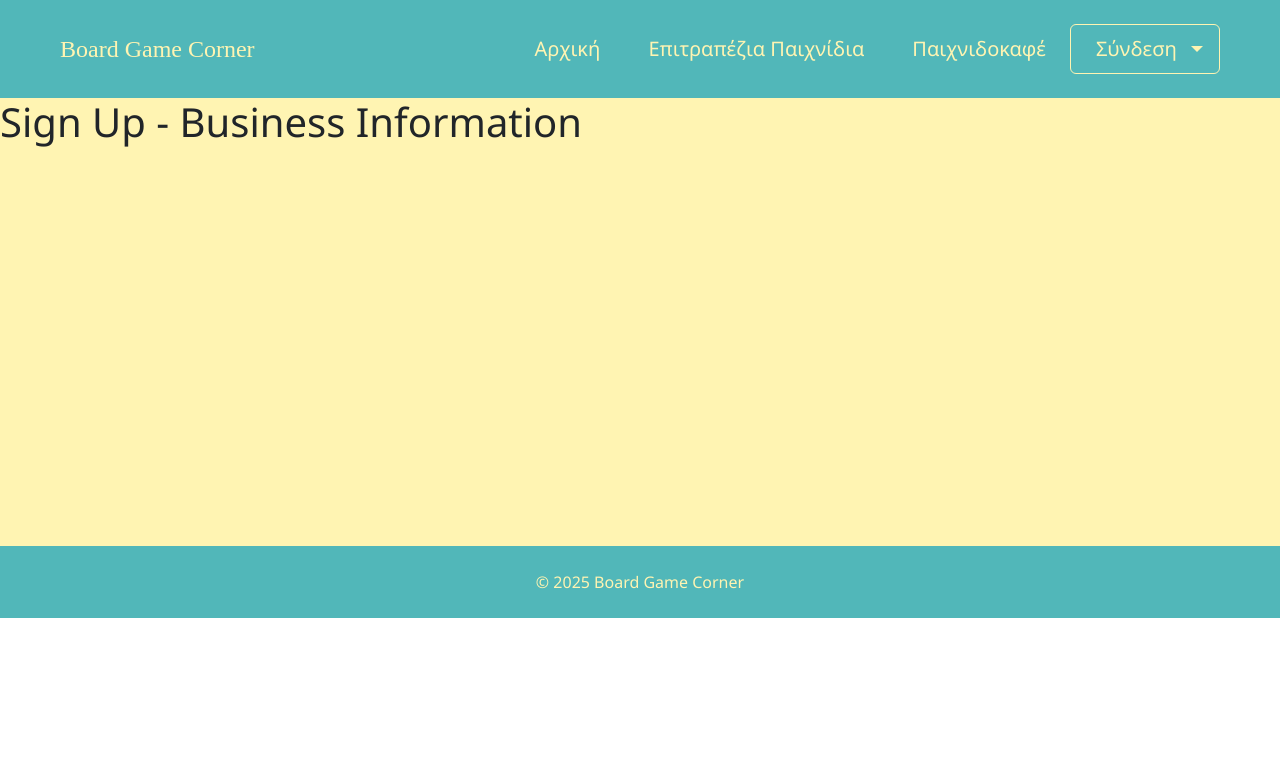
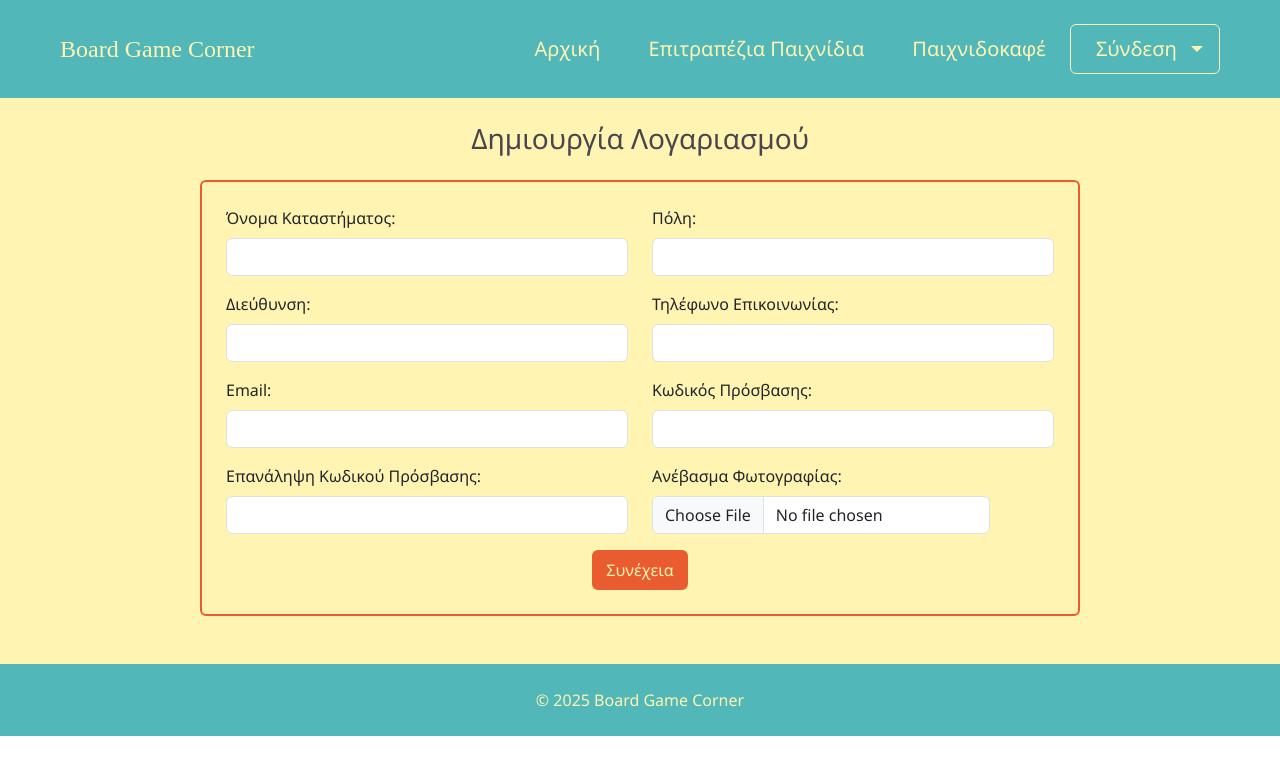
Before and after one commit to stellavl/board-game-corner, a React (Create React App) app in the folder frontend/: page /signup/business in a window 1280 px wide. Shown: the top 774 px of the page. Built offline with nearby package versions, Linux system fonts and the light colour scheme; the HTML template or start-up script is replaced by a standard one.

Commit message:
create signup page for business

```diff
--- a/frontend/src/pages/SignUpBusiness.jsx
+++ b/frontend/src/pages/SignUpBusiness.jsx
@@ -1,10 +1,163 @@
-import React from 'react';
+import React, { useState } from "react";
+import { Container, Card, Form, Row, Col, Image } from "react-bootstrap";
+import OrangeButton from "../components/common/OrangeButton";
+import { useNavigate } from "react-router-dom";
 
 const SignUpBusiness = () => {
+    const [formData, setFormData] = useState({
+        cafeName: "",
+        city: "",
+        address: "",
+        email: "",
+        phone: "",
+        password: "",
+        confirmPassword: "",
+    });
+
+    const [errors, setErrors] = useState({});
+    const [photoPreview, setPhotoPreview] = useState(null);
+    const navigate = useNavigate();
+
+    const validateForm = () => {
+        let newErrors = {};
+
+        if (!formData.cafeName) newErrors.cafeName = "Το όνομα του παιχνιδοκαφέ σας είναι υποχρεωτικό.";
+        if (!formData.city) newErrors.city = "Η πόλη είναι υποχρεωτική.";
+        if (!formData.address) newErrors.address = "Το τηλέφωνο είναι υποχρεωτικό.";
+
+        if (!formData.email) {
+            newErrors.email = "Το email είναι υποχρεωτικό.";
+        } else if (!/^[^\s@]+@[^\s@]+\.[^\s@]+$/.test(formData.email)) {
+            newErrors.email = "Το email δεν είναι έγκυρο.";
+        }
+
+        if (!formData.phone) {
+            newErrors.phone = "Το τηλέφωνο είναι υποχρεωτικό.";
+        } else if (!/^\d{10}$/.test(formData.phone)) {
+            newErrors.phone = "Το τηλέφωνο πρέπει να αποτελείται από 10 ψηφία.";
+        }
+
+        if (!formData.password) {
+            newErrors.password = "Ο κωδικός πρόσβασης είναι υποχρεωτικός.";
+        } else if (formData.password.length < 6) {
+            newErrors.password = "Ο κωδικός πρέπει να έχει τουλάχιστον 6 χαρακτήρες.";
+        }
+
+        if (formData.password !== formData.confirmPassword) {
+            newErrors.confirmPassword = "Οι κωδικοί δεν ταιριάζουν.";
+        }
+
+        setErrors(newErrors);
+        return Object.keys(newErrors).length === 0;
+    };
+
+    const handleChange = (e) => {
+        const { name, value, type, files } = e.target;
+        if (type === "file") {
+            const file = files[0];
+            if (file) {
+                setFormData({ ...formData, photo: file });
+                setPhotoPreview(URL.createObjectURL(file));
+            }
+        } else {
+            setFormData({ ...formData, [name]: value });
+        }
+    };
+
+    const handleSubmit = (e) => {
+        e.preventDefault();
+        if (validateForm()) {
+            console.log("Sign Up Data:", formData);
+            // navigate('/home');
+        }
+    };
+
     return (
-        <div>
-            <h1>Sign Up - Business Information</h1>
-        </div>
+        <>
+         <Row>
+            <h3 className="text-center my-4" style={{ color: "var(--color-gray-purple)" }}>Δημιουργία Λογαριασμού</h3>
+        </Row>
+        <Container className="d-flex justify-content-center">
+            <Card className="p-4 border-2" style={{ borderColor: "var(--color-orange)", backgroundColor: "var(--color-soft-yellow)", width: "55rem" }}>
+                <Form onSubmit={handleSubmit}>
+                    <Row className="mb-3">
+                        <Col md={6}>
+                            <Form.Group>
+                                <Form.Label>Όνομα Καταστήματος:</Form.Label>
+                                <Form.Control type="text" name="cafeName" value={formData.cafeName} onChange={handleChange} />
+                                {errors.cafeName && <div className="text-danger">{errors.cafeName}</div>}
+                            </Form.Group>
+                        </Col>
+                        <Col md={6}>
+                            <Form.Group>
+                                <Form.Label>Πόλη:</Form.Label>
+                                <Form.Control type="text" name="city" value={formData.city} onChange={handleChange} />
+                                {errors.city && <div className="text-danger">{errors.city}</div>}
+                            </Form.Group>
+                        </Col>
+                    </Row>
+
+                    <Row className="mb-3">
+                        <Col md={6}>
+                            <Form.Group>
+                                <Form.Label>Διεύθυνση:</Form.Label>
+                                <Form.Control type="text" name="address" value={formData.address} onChange={handleChange} />
+                                {errors.address && <div className="text-danger">{errors.address}</div>}
+                            </Form.Group>
+                        </Col>
+                        <Col md={6}>
+                            <Form.Group>
+                                <Form.Label>Τηλέφωνο Επικοινωνίας:</Form.Label>
+                                <Form.Control type="text" name="phone" value={formData.phone} onChange={handleChange} />
+                                {errors.phone && <div className="text-danger">{errors.phone}</div>}
+                            </Form.Group>
+                        </Col>
+                    </Row>
+                    <Row className="mb-3">
+                       <Col md={6}>
+                            <Form.Group>
+                                <Form.Label>Email:</Form.Label>
+                                <Form.Control type="email" name="email" value={formData.email} onChange={handleChange} />
+                                {errors.email && <div className="text-danger">{errors.email}</div>}
+                            </Form.Group>
+                        </Col>
+                        <Col md={6}>
+                            <Form.Group>
+                                <Form.Label>Κωδικός Πρόσβασης:</Form.Label>
+                                <Form.Control type="password" name="password" value={formData.password} onChange={handleChange} />
+                                {errors.password && <div className="text-danger">{errors.password}</div>}
+                            </Form.Group>
+                        </Col>
+                    </Row>
+                    <Row className="mb-3">
+                      <Col md={6}>
+                            <Form.Group>
+                                <Form.Label>Επανάληψη Κωδικού Πρόσβασης:</Form.Label>
+                                <Form.Control type="password" name="confirmPassword" value={formData.confirmPassword} onChange={handleChange} />
+                                {errors.confirmPassword && <div className="text-danger">{errors.confirmPassword}</div>}
+                            </Form.Group>
+                        </Col>
+                        <Col md={6} className="d-flex align-items-end">
+                            <Form.Group>
+                                <Form.Label>Ανέβασμα Φωτογραφίας:</Form.Label>
+                                <Form.Control type="file" name="photo" accept="image/*" onChange={handleChange} />
+                                {photoPreview && (
+                                    <div className="mt-2">
+                                        <Image src={photoPreview} alt="Uploaded" fluid style={{ maxHeight: "15rem" }} />
+                                    </div>
+                                )}
+                            </Form.Group>
+                        </Col>
+                    </Row>
+                    <Row className="d-flex justify-content-center">
+                        <Col md={6} className="d-flex justify-content-center">
+                            <OrangeButton text="Συνέχεια" onClick={handleSubmit} />
+                        </Col>
+                    </Row>
+                </Form>
+            </Card>
+        </Container>
+    </>
     );
 };
 
```
